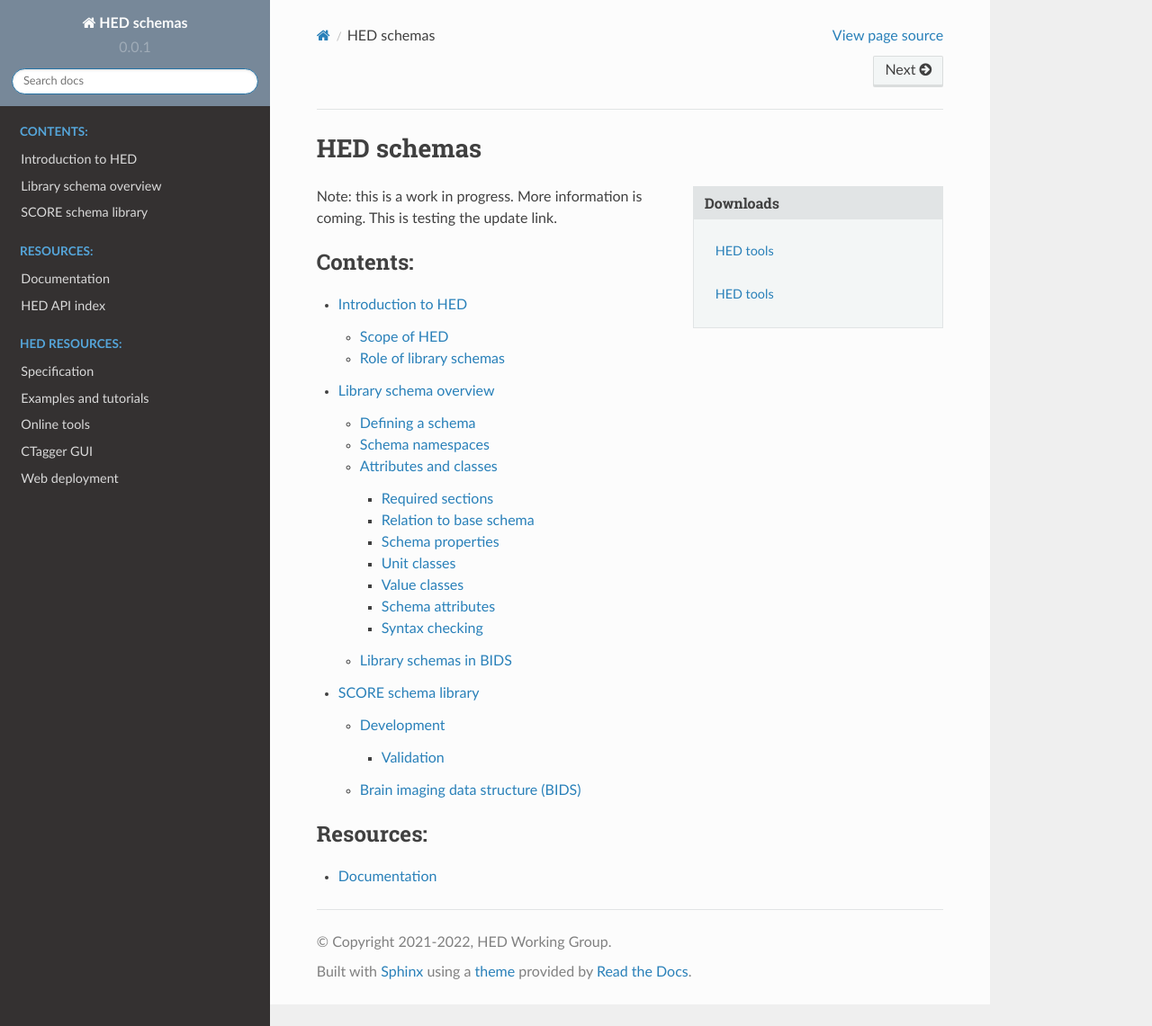
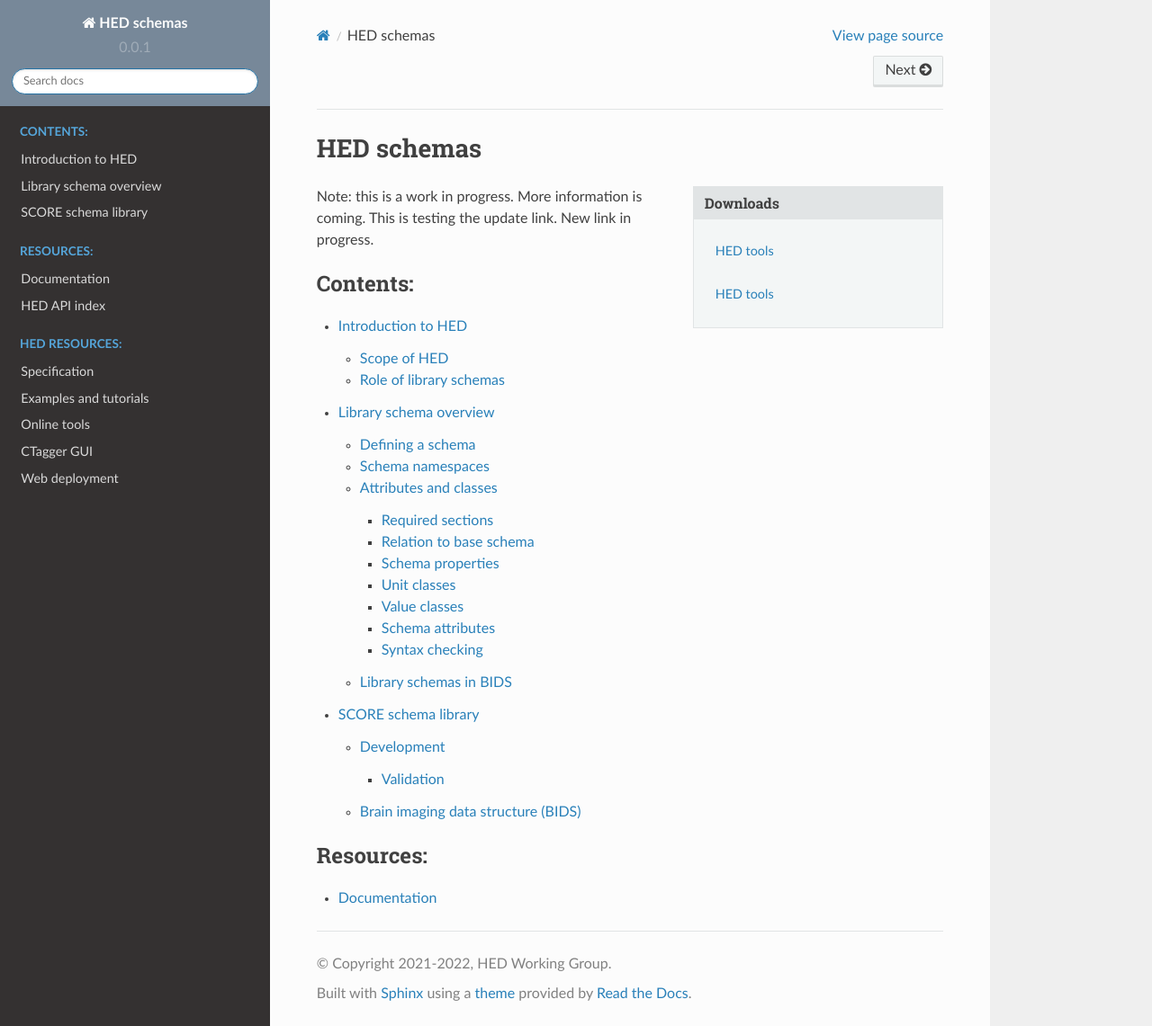
Before and after one commit to hed-standard/hed-schemas, a Sphinx documentation site: the page built from docs/source/index.rst, in a window 1280 px wide and 1141 px high. Shown: the whole window at 90% size. Built offline with Sphinx 7.4.7 and the Read the Docs theme 2.0.0, drawn with Linux system fonts in a browser that asks for light colours.

Commit message:
Minor doc change for testing

```diff
--- a/docs/source/index.rst
+++ b/docs/source/index.rst
@@ -8,7 +8,7 @@ HED schemas
 
    `HED tools <https://hed-schemas.readthedocs.io/_/downloads/en/latest/pdf/>`_
 
-Note:  this is a work in progress. More information is coming. This is testing the update link.
+Note:  this is a work in progress. More information is coming. This is testing the update link.  New link in progress.
 
 .. toctree::
    :maxdepth: 4
```
